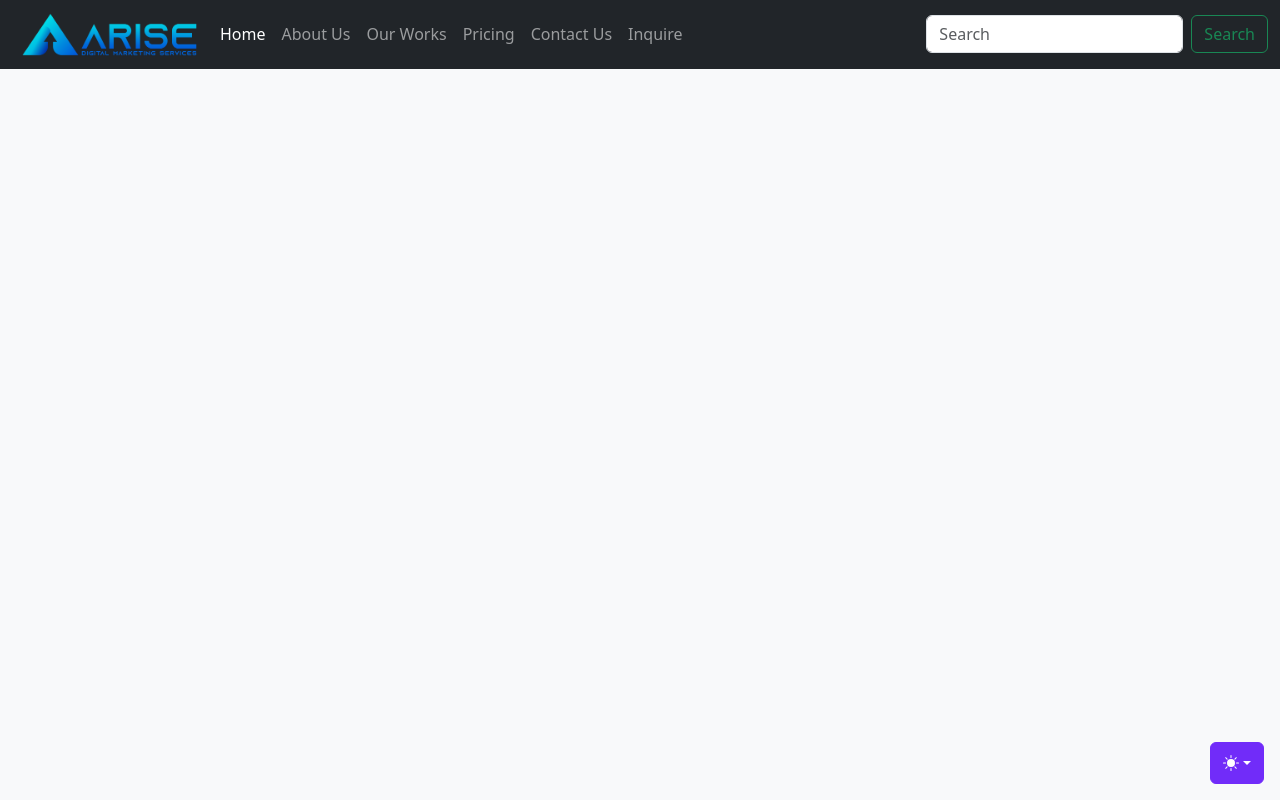
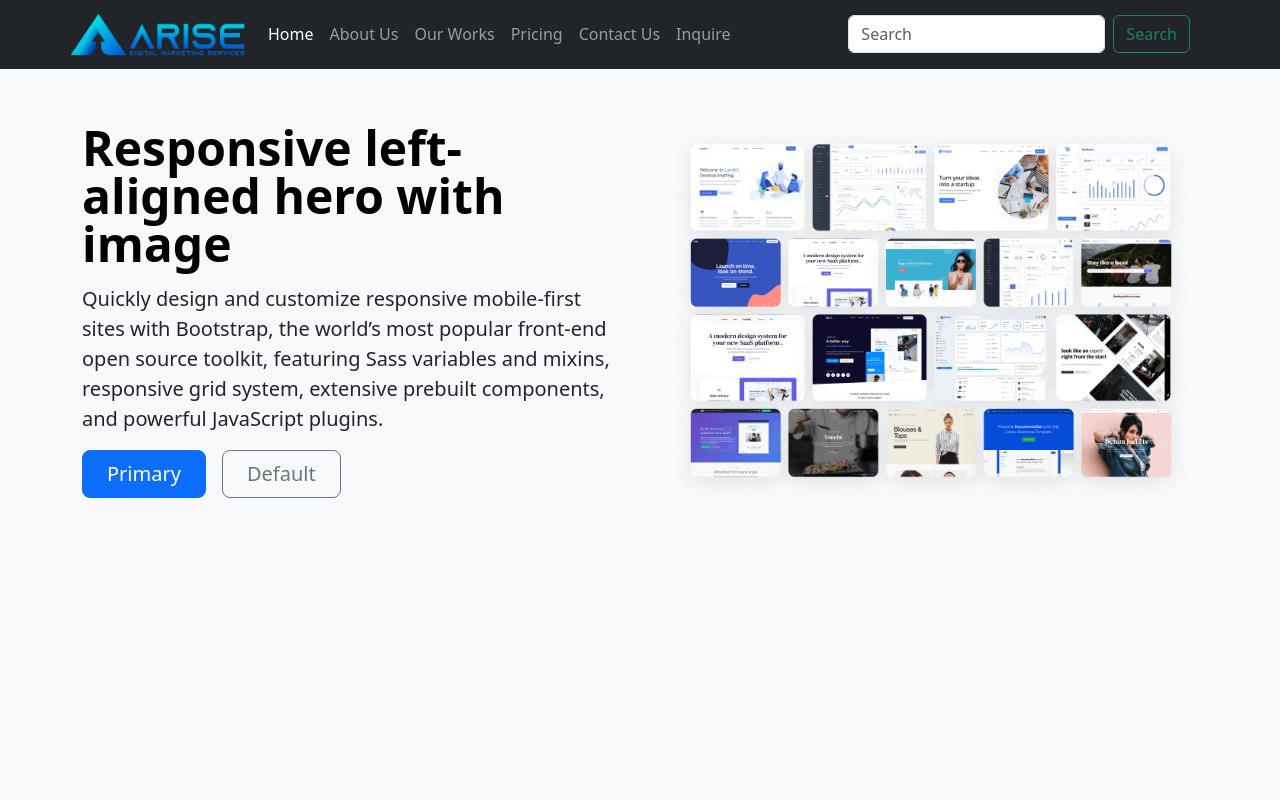
Before and after one commit to AriseDMS/arise, a plain HTML site: page index.html in a window 1280 px wide. Drawn offline with nearby package versions, Linux system fonts and the light colour scheme.

Commit message:
Added Hero

```diff
--- a/index.html
+++ b/index.html
@@ -104,6 +104,12 @@
       .bd-mode-toggle .dropdown-menu .active .bi {
         display: block !important;
       }
+
+      @media (min-width: 992px) {
+        .rounded-lg-3 {
+          border-radius: 0.3rem;
+        }
+      }
     </style>
 
     <!-- Custom styles for this template -->
@@ -111,7 +117,113 @@
   </head>
 
   <body class="bg-body-tertiary">
-    <svg xmlns="http://www.w3.org/2000/svg" class="d-none">
+    <nav
+      class="navbar navbar-expand-lg fixed-top navbar-dark bg-dark"
+      aria-label="Main navigation"
+    >
+      <div class="container-fluid" id="navigation">
+        <!-- <h1 class="navbar-brand" href="#">ARISE</h1> -->
+        <a href="#"
+          ><img
+            src="logo/Arise_logo_PNG.png"
+            alt="Arise Logo"
+            class="img-fluid"
+            width="200px"
+        /></a>
+
+        <button
+          class="navbar-toggler p-0 border-0"
+          type="button"
+          id="navbarSideCollapse"
+          aria-label="Toggle navigation"
+        >
+          <span class="navbar-toggler-icon"></span>
+        </button>
+
+        <div
+          class="navbar-collapse offcanvas-collapse"
+          id="navbarsExampleDefault"
+        >
+          <ul class="navbar-nav me-auto mb-2 mb-lg-0">
+            <li class="nav-item">
+              <a class="nav-link active" aria-current="page" href="#">Home</a>
+            </li>
+            <li class="nav-item">
+              <a class="nav-link" href="#">About Us</a>
+            </li>
+            <li class="nav-item">
+              <a class="nav-link" href="#">Our Works</a>
+            </li>
+            <li class="nav-item">
+              <a class="nav-link" href="#">Pricing</a>
+            </li>
+            <li class="nav-item">
+              <a class="nav-link" href="#">Contact Us</a>
+            </li>
+            <li class="nav-item">
+              <a class="nav-link" href="#">Inquire</a>
+            </li>
+          </ul>
+          <form class="d-flex" role="search">
+            <input
+              class="form-control me-2"
+              type="search"
+              placeholder="Search"
+              aria-label="Search"
+            />
+            <button class="btn btn-outline-success" type="submit">
+              Search
+            </button>
+          </form>
+        </div>
+      </div>
+    </nav>
+
+    <main class="container-fluid">
+      <div class="container py-3">
+        <div class="row flex-lg-row-reverse align-items-center g-5 py-5">
+          <div class="col-10 col-sm-8 col-lg-6">
+            <img
+              src="img/bootstrap-themes.png"
+              class="d-block mx-lg-auto img-fluid"
+              alt="Bootstrap Themes"
+              width="700"
+              height="500"
+              loading="lazy"
+            />
+          </div>
+          <div class="col-lg-6">
+            <h1 class="display-5 fw-bold text-body-emphasis lh-1 mb-3">
+              Responsive left-aligned hero with image
+            </h1>
+            <p class="lead">
+              Quickly design and customize responsive mobile-first sites with
+              Bootstrap, the world’s most popular front-end open source toolkit,
+              featuring Sass variables and mixins, responsive grid system,
+              extensive prebuilt components, and powerful JavaScript plugins.
+            </p>
+            <div class="d-grid gap-2 d-md-flex justify-content-md-start">
+              <button type="button" class="btn btn-primary btn-lg px-4 me-md-2">
+                Primary
+              </button>
+              <button
+                type="button"
+                class="btn btn-outline-secondary btn-lg px-4"
+              >
+                Default
+              </button>
+            </div>
+          </div>
+        </div>
+      </div>
+    </main>
+
+    <script src="script.js"></script>
+  </body>
+</html>
+
+<!-- THEME TOGGLE -->
+<!-- <svg xmlns="http://www.w3.org/2000/svg" class="d-none">
       <symbol id="check2" viewBox="0 0 16 16">
         <path
           d="M13.854 3.646a.5.5 0 0 1 0 .708l-7 7a.5.5 0 0 1-.708 0l-3.5-3.5a.5.5 0 1 1 .708-.708L6.5 10.293l6.646-6.647a.5.5 0 0 1 .708 0z"
@@ -204,73 +316,4 @@
           </button>
         </li>
       </ul>
-    </div>
-
-    <nav
-      class="navbar navbar-expand-lg fixed-top navbar-dark bg-dark"
-      aria-label="Main navigation"
-    >
-      <div class="container-fluid">
-        <!-- <h1 class="navbar-brand" href="#">ARISE</h1> -->
-
-        <a href="#"
-          ><img
-            src="logo/Arise_logo_PNG.png"
-            alt="Arise Logo"
-            class="img-fluid"
-            width="200px"
-        /></a>
-
-        <button
-          class="navbar-toggler p-0 border-0"
-          type="button"
-          id="navbarSideCollapse"
-          aria-label="Toggle navigation"
-        >
-          <span class="navbar-toggler-icon"></span>
-        </button>
-
-        <div
-          class="navbar-collapse offcanvas-collapse"
-          id="navbarsExampleDefault"
-        >
-          <ul class="navbar-nav me-auto mb-2 mb-lg-0">
-            <li class="nav-item">
-              <a class="nav-link active" aria-current="page" href="#">Home</a>
-            </li>
-            <li class="nav-item">
-              <a class="nav-link" href="#">About Us</a>
-            </li>
-            <li class="nav-item">
-              <a class="nav-link" href="#">Our Works</a>
-            </li>
-            <li class="nav-item">
-              <a class="nav-link" href="#">Pricing</a>
-            </li>
-            <li class="nav-item">
-              <a class="nav-link" href="#">Contact Us</a>
-            </li>
-            <li class="nav-item">
-              <a class="nav-link" href="#">Inquire</a>
-            </li>
-
-          </ul>
-          <form class="d-flex" role="search">
-            <input
-              class="form-control me-2"
-              type="search"
-              placeholder="Search"
-              aria-label="Search"
-            />
-            <button class="btn btn-outline-success" type="submit">
-              Search
-            </button>
-          </form>
-        </div>
-      </div>
-    </nav>
-
-    <main class="container"></main>
-    <script src="script.js"></script>
-  </body>
-</html>
+    </div> -->
--- a/styles.css
+++ b/styles.css
@@ -5,6 +5,10 @@ body {
 
 body {
   padding-top: 56px;
+}
+
+#navigation {
+  padding: 0 90px 0 60px;
 }
 
 @media (max-width: 991.98px) {
@@ -24,6 +28,9 @@ body {
   .offcanvas-collapse.open {
     visibility: visible;
     transform: translateX(-100%);
+  }
+  #navigation {
+    padding: 0 45px 0 30px;
   }
 }
 
```
Also changed, not shown: img/bootstrap-themes.png (added).
